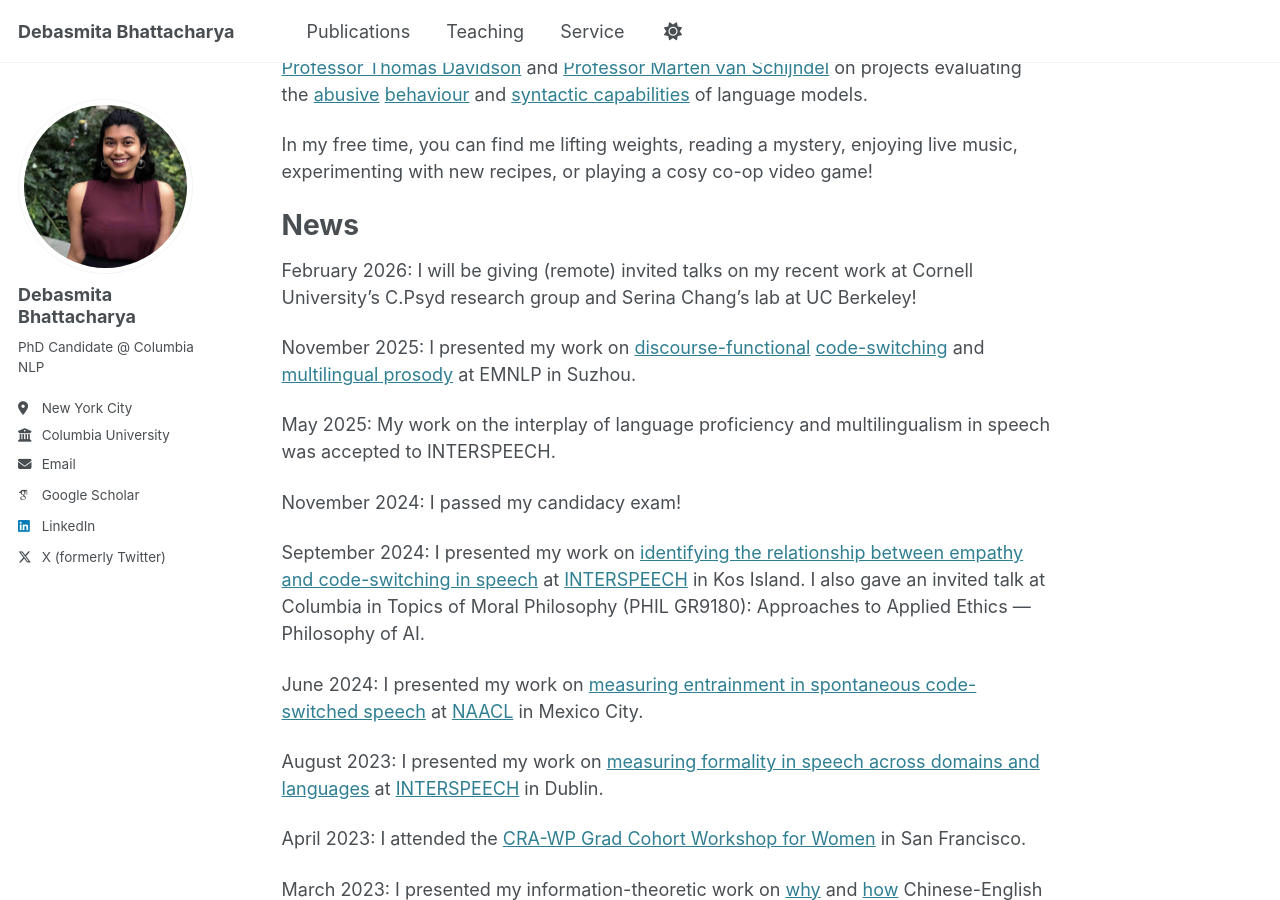
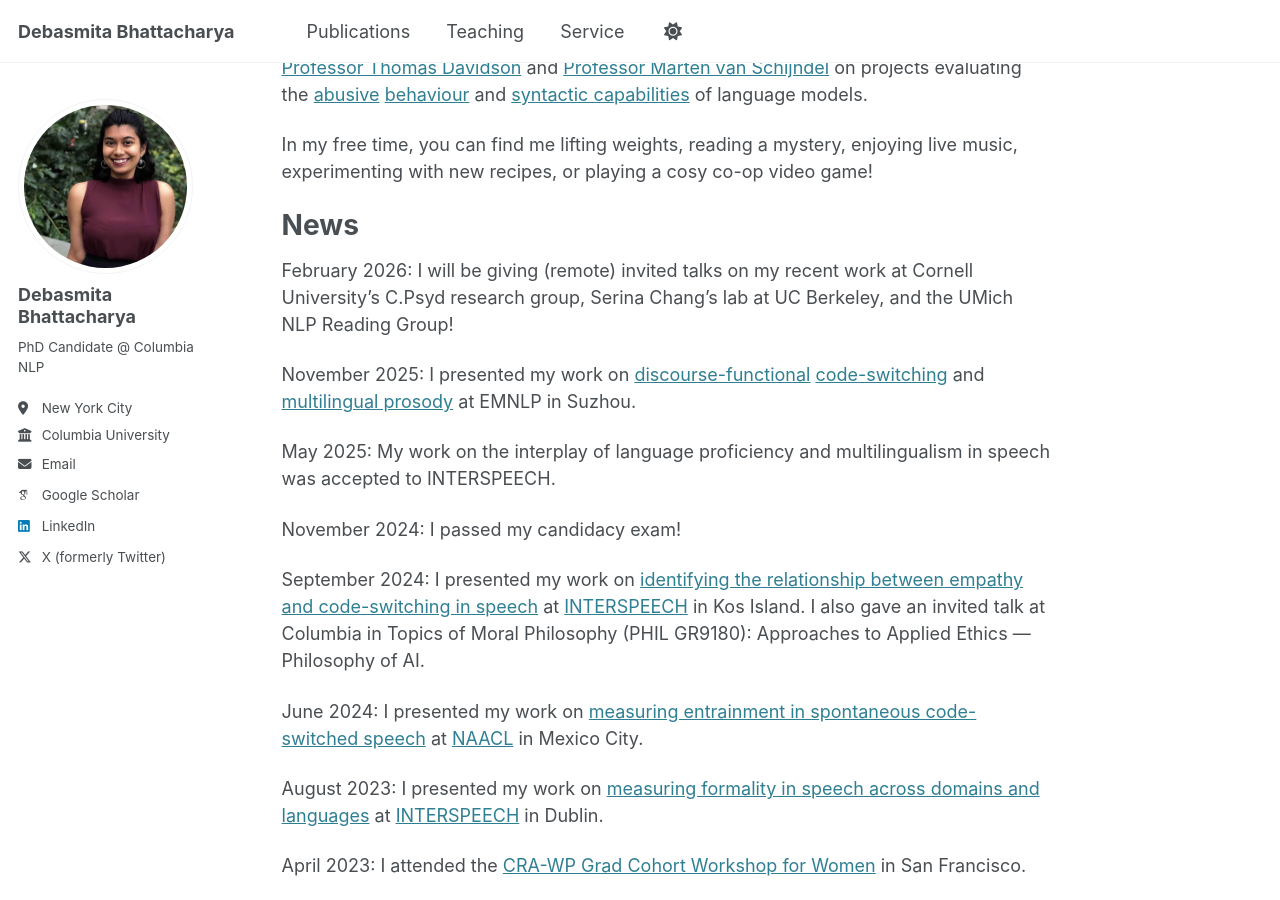
Before and after one commit to debasmita-b/debasmita-b.github.io, a Jekyll site: the page built from _pages/about.md, in a window 1280 px wide and 900 px high, scrolled down 582 px. Built offline with Jekyll 4.4.1, drawn with Linux system fonts in a browser that asks for light colours; some web fonts are replaced.

Commit message:
adding umich talk

```diff
--- a/_pages/about.md
+++ b/_pages/about.md
@@ -21,7 +21,7 @@ In my free time, you can find me lifting weights, reading a mystery, enjoying li
 
 News
 ======
-February 2026: I will be giving (remote) invited talks on my recent work at Cornell University's C.Psyd research group and Serina Chang's lab at UC Berkeley!
+February 2026: I will be giving (remote) invited talks on my recent work at Cornell University's C.Psyd research group, Serina Chang's lab at UC Berkeley, and the UMich NLP Reading Group!
 
 November 2025: I presented my work on [discourse-functional](https://drive.google.com/file/d/1SMQasUapGUzILQlDgJrvMW8lhB040C15/view?usp=sharing) [code-switching](https://drive.google.com/file/d/1R2AleNCQZ51rQFi2S0_9hK_bg6xl47dE/view?usp=sharing) and [multilingual prosody](https://drive.google.com/file/d/1uKIE_w1AsMl3vQx1o_CVTaOZls7bYtOp/view?usp=sharing) at EMNLP in Suzhou.
 
```
